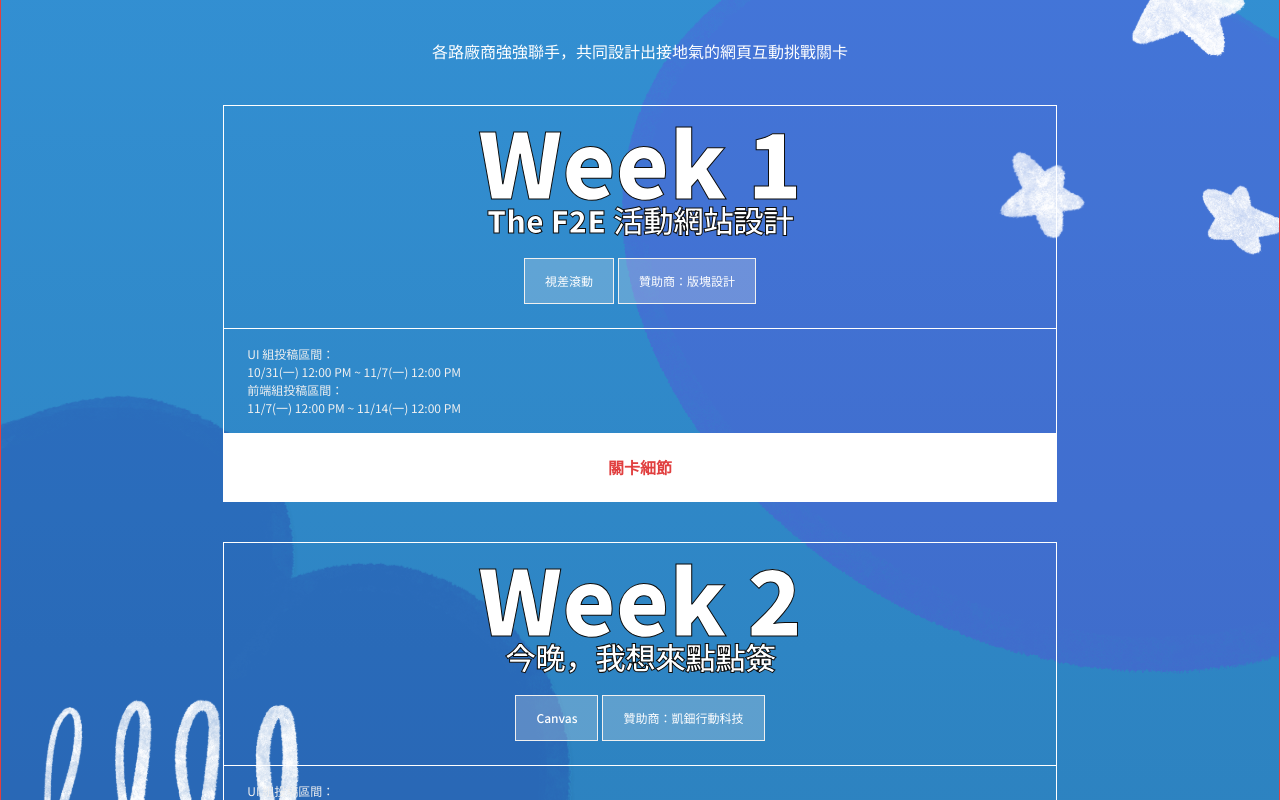
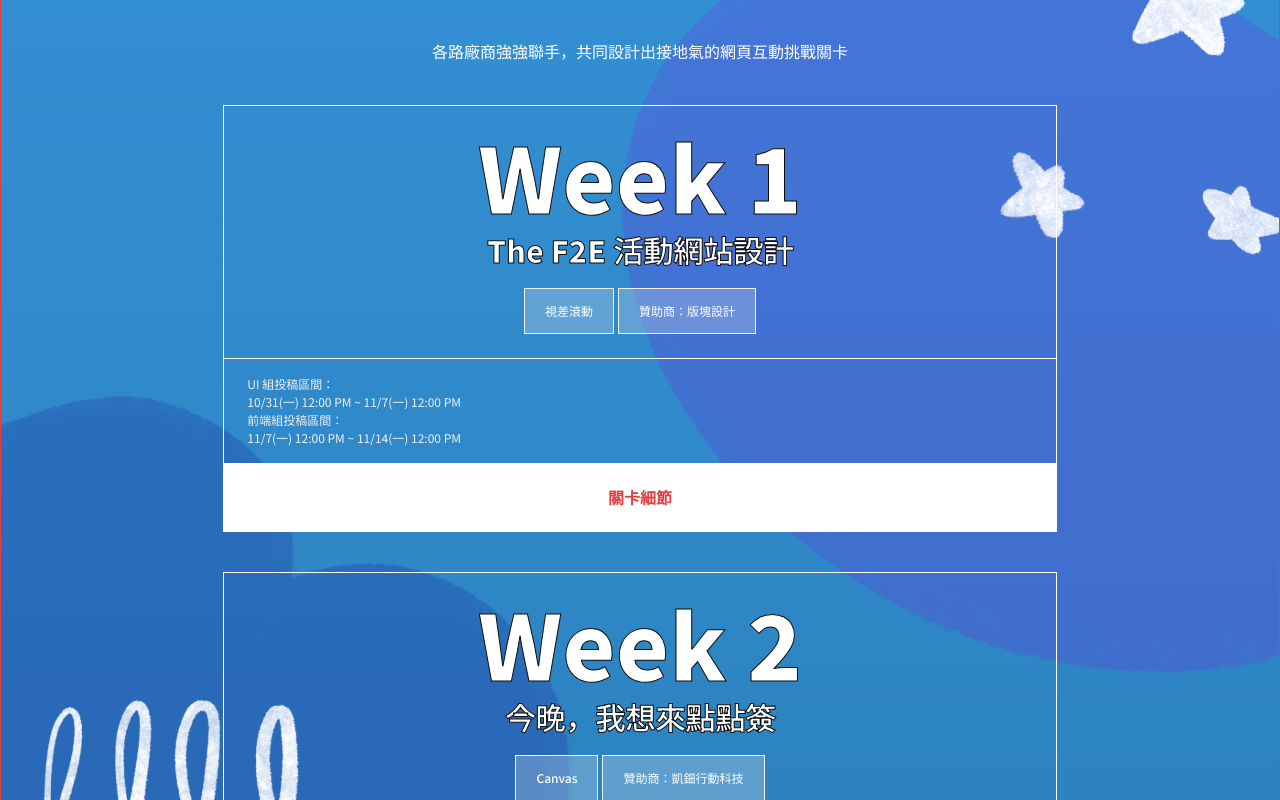
Before and after one commit to a5757657/f2e-responsive-web-design, a React (Create React App) app: page / in a window 1280 px wide. Shown: the part 3400-4200 px from the top of the page. Built offline with nearby package versions, Linux system fonts and the light colour scheme.

Commit message:
fix: 放棄 large 時候，關卡細節的動畫

```diff
--- a/src/views/SolutionAndEvent/WeekCard.js
+++ b/src/views/SolutionAndEvent/WeekCard.js
@@ -52,10 +52,10 @@ const WeekCard = (props) => {
           </div>
           <div className="DetailedButtonContainer">
             <div className="DetailedButton">
-              <p className="ButtonText">關卡細節</p>
+              <div className="ButtonText">關卡細節</div>
             </div>
             <div className="DetailedButton ButtonFilled">
-              <p className="ButtonText">關卡細節</p>
+              <div className="ButtonText">關卡細節</div>
             </div>
           </div>
         </div>
--- a/src/views/SolutionAndEvent/weekCard.scss
+++ b/src/views/SolutionAndEvent/weekCard.scss
@@ -29,6 +29,7 @@
         .DetailedButtonContainer {
           .ButtonFilled {
             width: 100%;
+            opacity: 1;
           }
         }
       }
@@ -122,7 +123,9 @@
         .TitleContainer {
           .Title {
             font-size: calc(min(max(10.66vw, 40px), 90px));
-            line-height: 60px;
+          }
+          .TitleFilled {
+            width: 0px;
           }
         }
         .SubtitleContainer {
@@ -182,6 +185,7 @@
           overflow: hidden;
           background-color: $Blue-300;
           color: $Grayscale-0;
+          opacity: 0;
           transition: width 0.8s ease-in-out;
         }
       }
@@ -191,9 +195,15 @@
         .InfoGroup {
           flex-direction: column;
         }
-        .DetailedButton {
-          display: flex;
-          justify-content: center;
+        .DetailedButtonContainer {
+          .DetailedButton {
+            display: flex;
+            justify-content: center;
+          }
+          .ButtonFilled {
+            opacity: 0;
+            transition: opacity 0.8s ease-in-out;
+          }
         }
       }
     }
```
